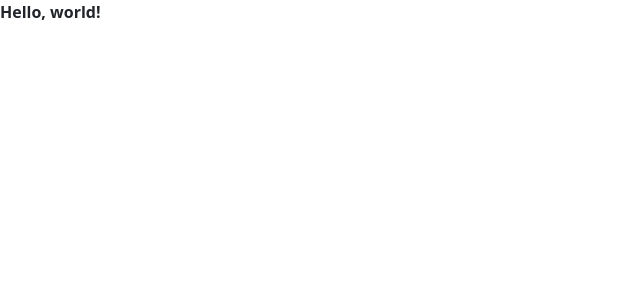
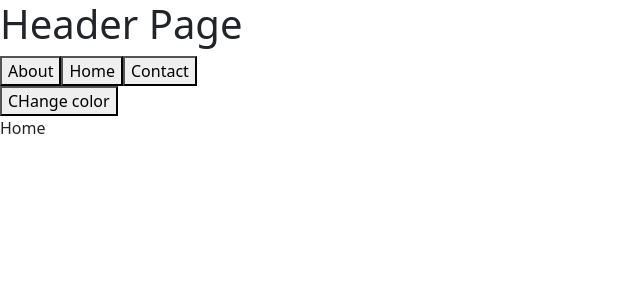
Before and after one commit to jmfarthin/react-portfolio, a React (Create React App) app: page / in a window 1280 px wide. Shown: the top 300 px of the page, without its empty margins (0-640 px from the left). Built offline with nearby package versions, Linux system fonts and the light colour scheme.

Commit message:
updated Resume, Portfolio, Home, Contact, About, Navigavtion, Header, Footer, App, and created Page Provider to facilitate page changes

```diff
--- a/src/App.js
+++ b/src/App.js
@@ -1,12 +1,17 @@
+import About from "./pages/About";
+import Contact from "./pages/Contact";
+import Home from "./pages/Home";
+import { PageProvider } from "./PageProvider";
+import Header from "./components/Header";
 
+export default function App() {
 
-
-function App() {
   return (
-    <div >
-      <p className="fw-bold">Hello, world!</p>
-    </div>
+    <PageProvider>
+      <Header />
+      <Home />
+      <About />
+      <Contact />
+    </PageProvider>
   );
 }
-
-export default App;
--- /dev/null
+++ b/src/PageProvider.js
@@ -0,0 +1,23 @@
+import React, { createContext, useState } from 'react';
+
+// Create a context for the page state
+export const PageContext = createContext();
+
+// Create a provider component
+export const PageProvider = ({ children }) => {
+  const [page, setPage] = useState('home');
+    console.log("PROVIDER REFRESHED!")
+  // Function to update the page state
+  const changePage = (newPage) => {
+    if(page === newPage) return
+    setPage(newPage);
+  };
+
+  // Value object to be provided to the consumers
+  const value = {
+    page,
+    changePage,
+  };
+
+  return <PageContext.Provider value={value}>{children}</PageContext.Provider>;
+};
--- a/src/components/Header.js
+++ b/src/components/Header.js
@@ -0,0 +1,24 @@
+import { useState, useContext } from "react"
+import { PageContext } from "../PageProvider"
+const Header = () => {
+    console.log("Header")
+    const [color, setColor] = useState("blue")
+    const colorsArr = ["red", "blue", "green"]
+    const changeRandomColor = () => {
+        const newColor = colorsArr[Math.floor(Math.random() * colorsArr.length)]
+        setColor(newColor)
+    }
+    const { page, changePage } = useContext(PageContext)
+    const pageOptions = ["About", "Home", "Contact"]
+    return (<>
+        <h1>Header Page</h1>
+        <nav>
+            {pageOptions.map(page => (<button key={page} onClick={() => changePage(page.toLowerCase())}>
+                {page}
+            </button>))}
+        </nav>
+        <button onClick={changeRandomColor}>CHange color</button>
+    </>)
+}
+
+export default Header;
--- /dev/null
+++ b/src/pages/About.js
@@ -0,0 +1,23 @@
+import { useState, useContext } from "react"
+import { PageContext } from "../PageProvider"
+const About = () => {
+    console.log("About")
+    const [color, setColor] = useState("blue")
+    const colorsArr= ["red", "blue", "green"]
+    const changeRandomColor = () => {
+        const newColor = colorsArr[Math.floor(Math.random() * colorsArr.length)]
+        setColor(newColor)
+    }
+    const {page} = useContext(PageContext)
+    if(page !== "about"){
+        return (<>{""}</>)
+    }
+
+    return(<>
+    <h1>About Page</h1>
+    <h2 style={{backgroundColor: color}}>{color}</h2>
+    <button onClick={changeRandomColor}>CHange color</button>
+    </>)
+}
+
+export default About
--- /dev/null
+++ b/src/pages/Contact.js
@@ -0,0 +1,16 @@
+import {useContext} from "react"
+import { PageContext } from "../PageProvider"
+const Contact = () => {
+    console.log("Contact")
+    const {page} = useContext(PageContext)
+    if(page !== "contact"){
+        return (<>{""}</>)
+    }
+    return (
+        <>
+            <h1>Contact Page</h1>
+        </>
+    )
+}
+
+export default Contact;
--- /dev/null
+++ b/src/pages/Home.js
@@ -0,0 +1,14 @@
+import {useContext} from 'react'
+import { PageContext } from '../PageProvider'
+const Home = () => {
+    console.log("Home")
+    const {page} = useContext(PageContext)
+    if(page !== "home"){
+        return (<>{""}</>)
+    }
+  return (
+    <div>Home</div>
+  )
+}
+
+export default Home
```
Also changed, not shown: src/components/Footer.js (+9 -0 lines), src/components/Navigation.js (+9 -0 lines), src/pages/Portfolio.js (added, +9 -0 lines), src/pages/Resume.js (added, +9 -0 lines), src/components/Project.js (deleted).
